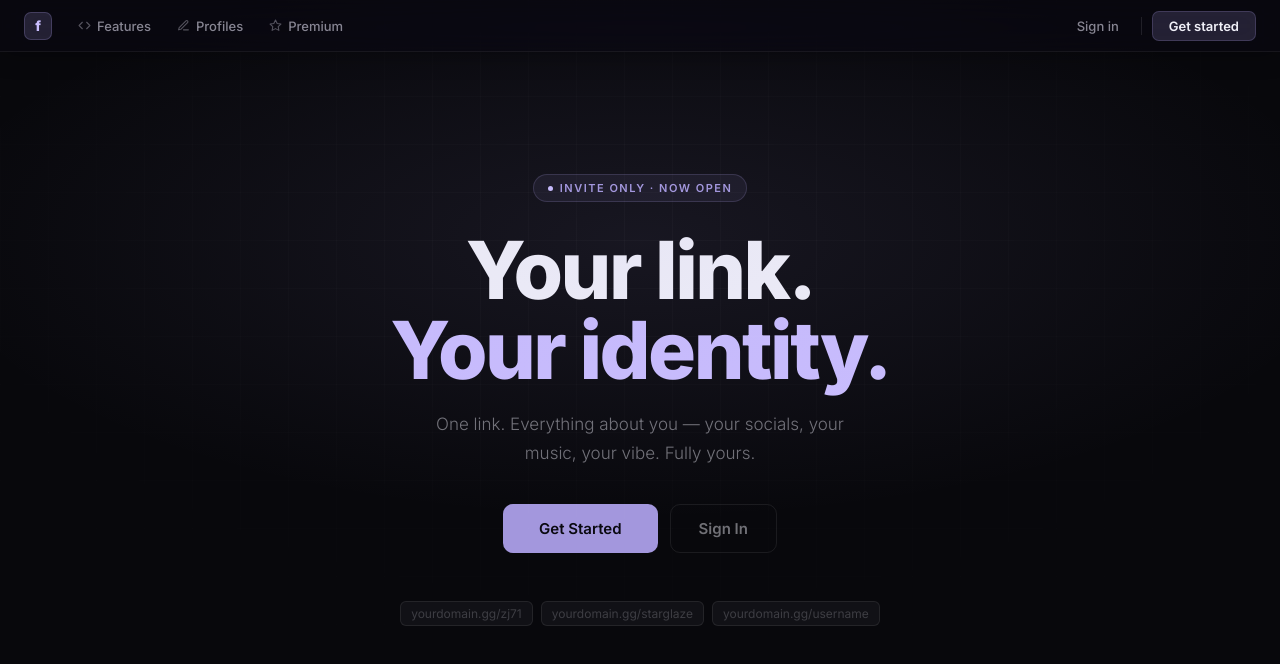
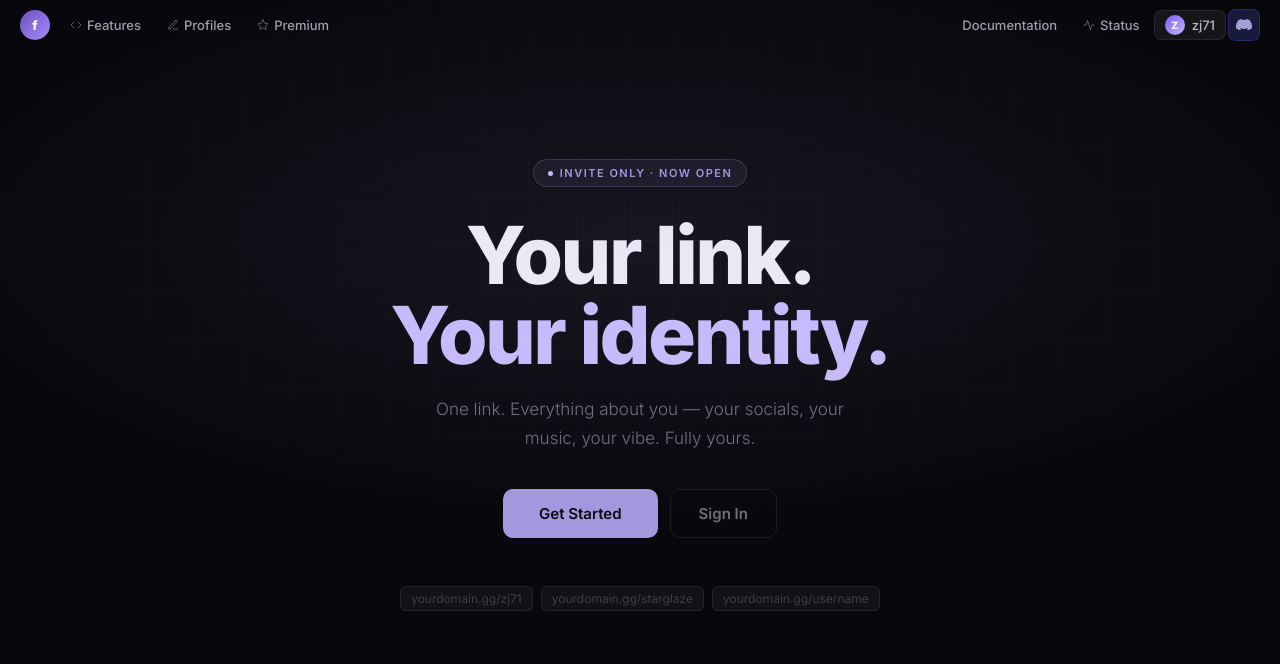
Before and after one commit to abigailleahgoldberg/biolink, a Next.js app: page / in a window 1280 px wide. Shown: the top 664 px of the page. Built offline with nearby package versions, Linux system fonts and the light colour scheme.

Commit message:
Nav: greed.best style — transparent, floating text, avatar, user chip, Discord icon

```diff
--- a/app/globals.css
+++ b/app/globals.css
@@ -29,7 +29,69 @@ a { color: inherit; text-decoration: none; }
 button { font-family: inherit; }
 input, textarea { font-family: inherit; }
 
-/* ── Frosted glass nav ── */
+/* ── greed.best-style nav ── */
+.gn {
+  position: fixed; top: 0; left: 0; right: 0; z-index: 1000;
+  height: 50px; display: flex; align-items: center;
+  /* Pure transparent — no background, no blur, just floating text */
+  background: transparent;
+}
+.gn-inner {
+  width: 100%; padding: 0 20px;
+  display: flex; align-items: center; justify-content: space-between;
+}
+.gn-left, .gn-right { display: flex; align-items: center; gap: 2px; }
+
+/* Avatar logo */
+.gn-avatar { display: flex; align-items: center; margin-right: 6px; }
+.gn-av-img {
+  width: 30px; height: 30px; border-radius: 50%;
+  background: linear-gradient(135deg, #6d4fc2, #a78bfa);
+  display: flex; align-items: center; justify-content: center;
+  font-size: 13px; font-weight: 800; color: #fff;
+}
+
+/* Nav items — floating text, exactly like greed.best */
+.gn-item {
+  display: inline-flex; align-items: center; gap: 5px;
+  padding: 6px 12px; border-radius: 6px;
+  font-size: 13px; font-weight: 500;
+  color: rgba(240,238,255,0.65);
+  transition: color 0.15s, background 0.15s;
+  white-space: nowrap;
+}
+.gn-item:hover { color: rgba(240,238,255,0.92); background: rgba(255,255,255,0.05); }
+.gn-item svg { opacity: 0.55; flex-shrink: 0; }
+
+/* User chip */
+.gn-user {
+  display: inline-flex; align-items: center; gap: 7px;
+  padding: 4px 10px; border-radius: 8px;
+  font-size: 13px; font-weight: 500; color: rgba(240,238,255,0.75);
+  background: rgba(255,255,255,0.06); border: 1px solid rgba(255,255,255,0.08);
+  transition: all 0.15s;
+}
+.gn-user:hover { background: rgba(255,255,255,0.09); }
+.gn-user-av {
+  width: 20px; height: 20px; border-radius: 50%;
+  background: linear-gradient(135deg, #7c5cfa, #c4b5fd);
+  display: flex; align-items: center; justify-content: center;
+  font-size: 10px; font-weight: 800; color: #fff; flex-shrink: 0;
+}
+
+/* Discord icon chip */
+.gn-discord {
+  display: inline-flex; align-items: center; justify-content: center;
+  width: 32px; height: 32px; border-radius: 8px;
+  background: rgba(88,101,242,0.2); border: 1px solid rgba(88,101,242,0.25);
+  color: rgba(200,195,255,0.8); transition: all 0.15s;
+}
+.gn-discord:hover { background: rgba(88,101,242,0.3); border-color: rgba(88,101,242,0.4); }
+
+/* Push hero below nav */
+.landing-hero { padding-top: 50px !important; }
+
+/* Frosted glass nav ── */
 .glass-nav {
   position: fixed; top: 0; left: 0; right: 0; z-index: 1000;
   height: 52px;
--- a/app/page.tsx
+++ b/app/page.tsx
@@ -3,43 +3,43 @@ import Link from 'next/link'
 export default function Landing() {
   return (
     <>
-      {/* ── FROSTED NAV ── */}
-      <nav className="glass-nav">
-        <div className="glass-nav-inner">
-          {/* Left — logo + links */}
-          <div className="glass-nav-left">
-            <Link href="/" className="glass-logo">
-              <div className="glass-logo-icon">f</div>
+      {/* ── NAV ── */}
+      <nav className="gn">
+        <div className="gn-inner">
+          <div className="gn-left">
+            <Link href="/" className="gn-avatar">
+              <div className="gn-av-img">f</div>
             </Link>
-            <div className="glass-nav-links">
-              <a href="#" className="glass-nav-link">
-                <svg width="13" height="13" viewBox="0 0 24 24" fill="none" stroke="currentColor" strokeWidth="2" strokeLinecap="round" strokeLinejoin="round"><polyline points="16 18 22 12 16 6"/><polyline points="8 6 2 12 8 18"/></svg>
-                Features
-              </a>
-              <a href="#" className="glass-nav-link">
-                <svg width="13" height="13" viewBox="0 0 24 24" fill="none" stroke="currentColor" strokeWidth="2" strokeLinecap="round" strokeLinejoin="round"><path d="M12 20h9"/><path d="M16.5 3.5a2.121 2.121 0 0 1 3 3L7 19l-4 1 1-4L16.5 3.5z"/></svg>
-                Profiles
-              </a>
-              <a href="#" className="glass-nav-link">
-                <svg width="13" height="13" viewBox="0 0 24 24" fill="none" stroke="currentColor" strokeWidth="2" strokeLinecap="round" strokeLinejoin="round"><polygon points="12 2 15.09 8.26 22 9.27 17 14.14 18.18 21.02 12 17.77 5.82 21.02 7 14.14 2 9.27 8.91 8.26 12 2"/></svg>
-                Premium
-              </a>
-            </div>
-          </div>
-
-          {/* Right — auth + cta */}
-          <div className="glass-nav-right">
-            <Link href="/login" className="glass-nav-link">Sign in</Link>
-            <div className="glass-nav-divider" />
-            <Link href="/signup" className="glass-nav-cta">
-              Get started
+            <Link href="#" className="gn-item">
+              <svg width="12" height="12" viewBox="0 0 24 24" fill="none" stroke="currentColor" strokeWidth="2" strokeLinecap="round" strokeLinejoin="round"><polyline points="16 18 22 12 16 6"/><polyline points="8 6 2 12 8 18"/></svg>
+              Features
+            </Link>
+            <Link href="#" className="gn-item">
+              <svg width="12" height="12" viewBox="0 0 24 24" fill="none" stroke="currentColor" strokeWidth="2" strokeLinecap="round" strokeLinejoin="round"><path d="M12 20h9"/><path d="M16.5 3.5a2.121 2.121 0 0 1 3 3L7 19l-4 1 1-4L16.5 3.5z"/></svg>
+              Profiles
+            </Link>
+            <Link href="#" className="gn-item">
+              <svg width="12" height="12" viewBox="0 0 24 24" fill="none" stroke="currentColor" strokeWidth="2" strokeLinecap="round" strokeLinejoin="round"><polygon points="12 2 15.09 8.26 22 9.27 17 14.14 18.18 21.02 12 17.77 5.82 21.02 7 14.14 2 9.27 8.91 8.26 12 2"/></svg>
+              Premium
             </Link>
           </div>
 
-          {/* Mobile hamburger */}
-          <button className="glass-hamburger" aria-label="Menu">
-            <span /><span /><span />
-          </button>
+          <div className="gn-right">
+            <Link href="#" className="gn-item">Documentation</Link>
+            <Link href="#" className="gn-item">
+              <svg width="12" height="12" viewBox="0 0 24 24" fill="none" stroke="currentColor" strokeWidth="2" strokeLinecap="round" strokeLinejoin="round"><path d="M22 12h-4l-3 9L9 3l-3 9H2"/></svg>
+              Status
+            </Link>
+            <Link href="/login" className="gn-user">
+              <div className="gn-user-av">Z</div>
+              zj71
+            </Link>
+            <Link href="/login" className="gn-discord">
+              <svg width="16" height="12" viewBox="0 0 20 15" fill="currentColor">
+                <path d="M16.93 1.24A16.38 16.38 0 0 0 12.82 0c-.18.32-.39.76-.53 1.1a15.18 15.18 0 0 0-4.57 0A11.6 11.6 0 0 0 7.18 0a16.43 16.43 0 0 0-4.12 1.25C.44 4.77-.27 8.2.08 11.58a16.49 16.49 0 0 0 5.04 2.55c.41-.55.77-1.14 1.08-1.76a10.7 10.7 0 0 1-1.7-.81c.14-.1.28-.21.41-.32a11.75 11.75 0 0 0 10.18 0c.13.11.27.22.41.32-.54.32-1.11.59-1.71.82.31.62.67 1.2 1.08 1.75a16.43 16.43 0 0 0 5.05-2.55c.42-4-.72-7.39-2.99-10.34Z"/>
+              </svg>
+            </Link>
+          </div>
         </div>
       </nav>
 
```
